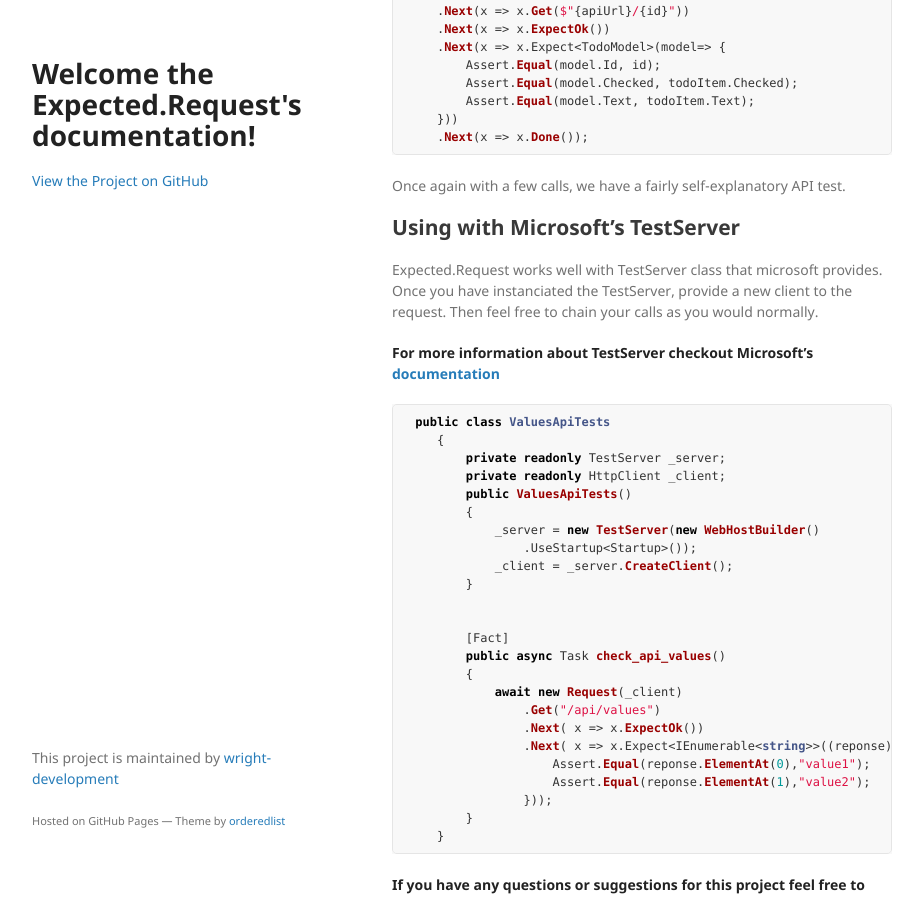
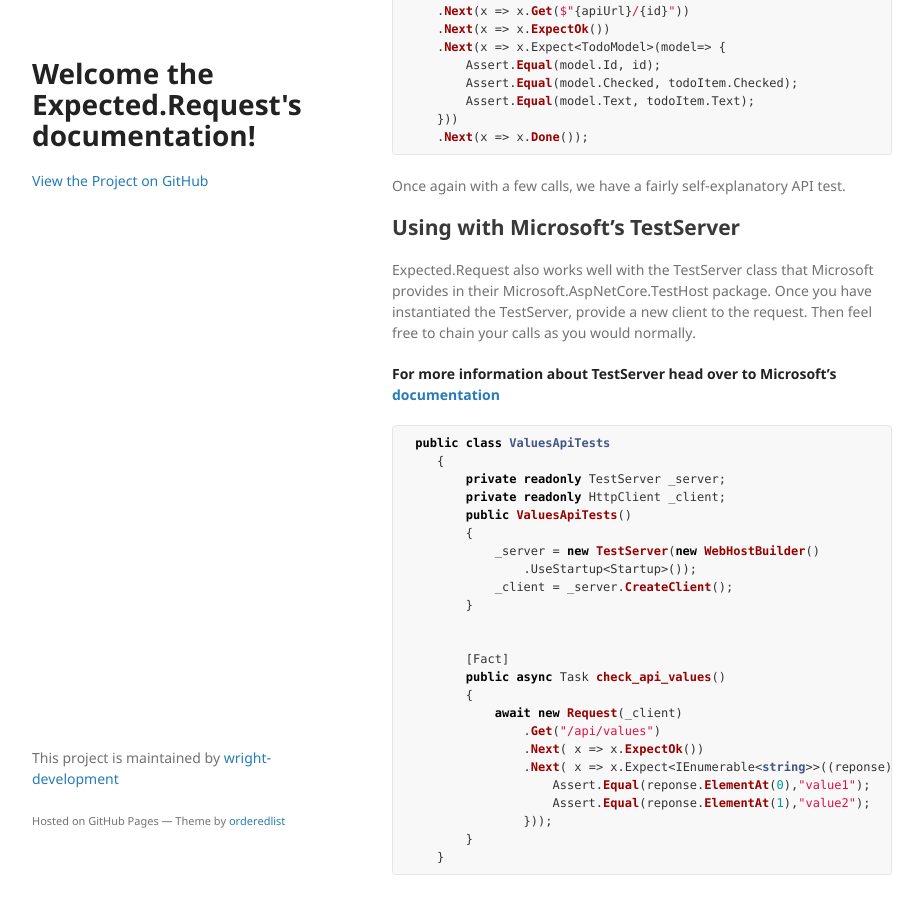
Before and after one commit to wright-development/Expected.Request, a Jekyll site: the page built from index.md, in a window 1280 px wide and 900 px high, scrolled down 1296 px. Shown: the whole window, without its empty margins (178-1101 px from the left). Built offline with Jekyll 4.4.1, drawn with Linux system fonts in a browser that asks for light colours; the repository's description, which GitHub fills in, is left out.

Commit message:
Clairifcation

````diff
--- a/index.md
+++ b/index.md
@@ -70,9 +70,9 @@ Once again with a few calls, we have a fairly self-explanatory API test.
 
 ## Using with Microsoft's TestServer
 
-Expected.Request works well with TestServer class that microsoft provides. Once you have instanciated the TestServer, provide a new client to the request. Then feel free to chain your calls as you would normally.
+Expected.Request also works well with the TestServer class that Microsoft provides in their Microsoft.AspNetCore.TestHost package. Once you have instantiated the TestServer, provide a new client to the request. Then feel free to chain your calls as you would normally.
 
-**For more information about TestServer checkout Microsoft's [documentation](https://docs.microsoft.com/en-us/aspnet/core/testing/integration-testing)**
+**For more information about TestServer head over to Microsoft's [documentation](https://docs.microsoft.com/en-us/aspnet/core/testing/integration-testing)**
 
 ``` csharp
  public class ValuesApiTests
````
